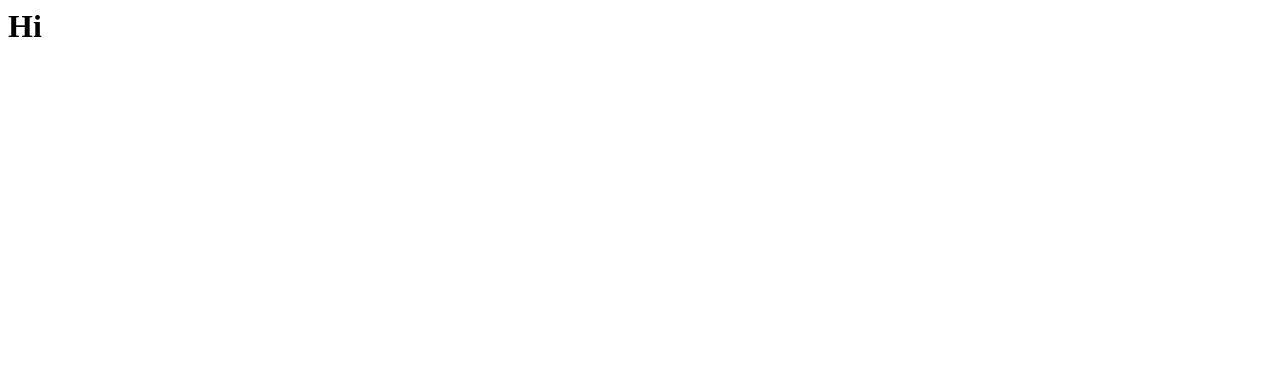
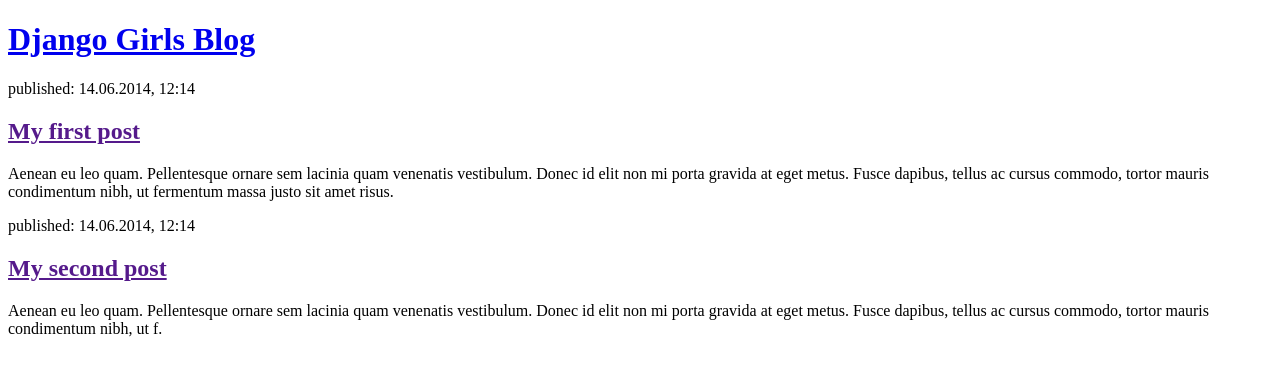
Before and after one commit to MarcusGanea/BLOG_APP, a Django app: page / in a window 1280 px wide. Before the commit the part shown is almost empty. Shown: the top 376 px of the page. Run offline with Django 5.2, Linux system fonts and the light colour scheme.

Commit message:
used the django girls template

```diff
--- a/djangogirls/blog/templates/blog/post_list.html
+++ b/djangogirls/blog/templates/blog/post_list.html
@@ -1 +1,24 @@
-<h1>Hi</h1>
+
+        <!DOCTYPE html>
+        <html>
+            <head>
+                <title>Epic Blog by Marcus</title>
+            </head>
+            <body>
+                <header>
+                    <h1><a href="/">Django Girls Blog</a></h1>
+                </header>
+
+                <article>
+                    <time>published: 14.06.2014, 12:14</time>
+                    <h2><a href="">My first post</a></h2>
+                    <p>Aenean eu leo quam. Pellentesque ornare sem lacinia quam venenatis vestibulum. Donec id elit non mi porta gravida at eget metus. Fusce dapibus, tellus ac cursus commodo, tortor mauris condimentum nibh, ut fermentum massa justo sit amet risus.</p>
+                </article>
+
+                <article>
+                    <time>published: 14.06.2014, 12:14</time>
+                    <h2><a href="">My second post</a></h2>
+                    <p>Aenean eu leo quam. Pellentesque ornare sem lacinia quam venenatis vestibulum. Donec id elit non mi porta gravida at eget metus. Fusce dapibus, tellus ac cursus commodo, tortor mauris condimentum nibh, ut f.</p>
+                </article>
+            </body>
+        </html>
```
